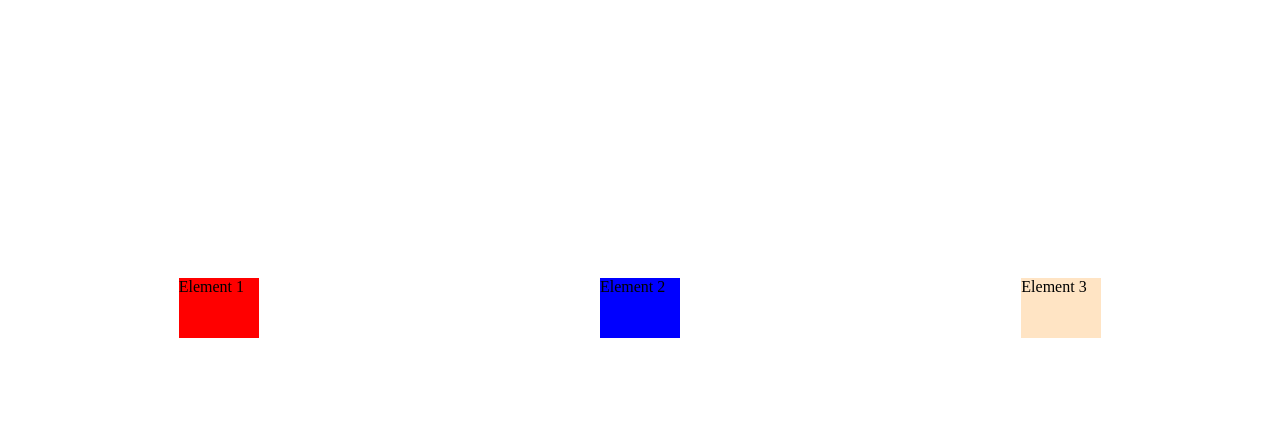
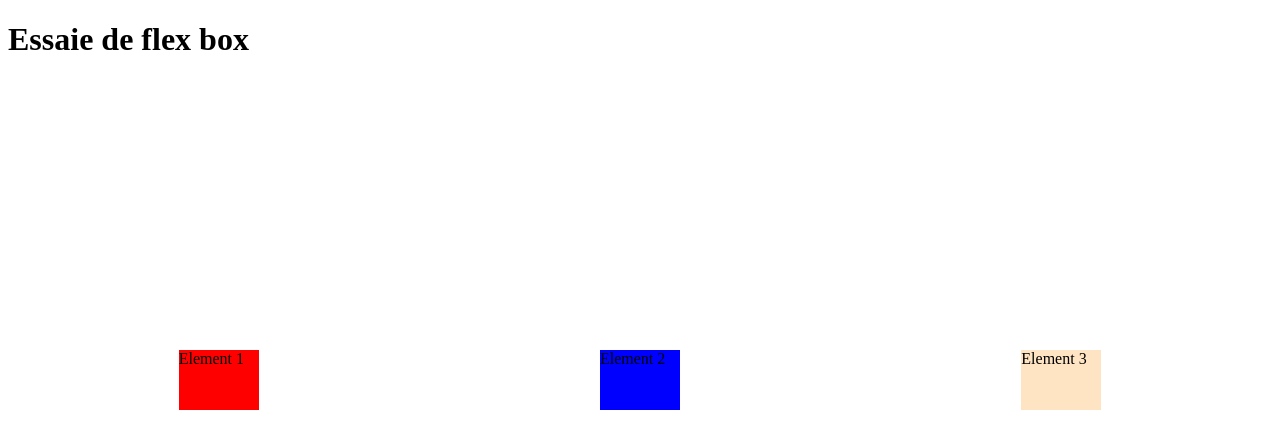
Before and after one commit to hris25/OpenclassroomsProjet, a plain HTML site: page index.html in a window 1280 px wide. Drawn offline with Linux system fonts and the light colour scheme.

Commit message:
Ajout d'un titre h1

```diff
--- a/index.html
+++ b/index.html
@@ -7,11 +7,15 @@
     <title>Flexbox</title>
 </head>
 <body>
+
+    <h1>Essaie de flex box</h1>
     <div class="container">
         <div class="element1">Element 1</div>
         <div class="element2">Element 2</div>
         <div class="element3">Element 3</div>
     </div>
 
+
+
 </body>
 </html>
```
